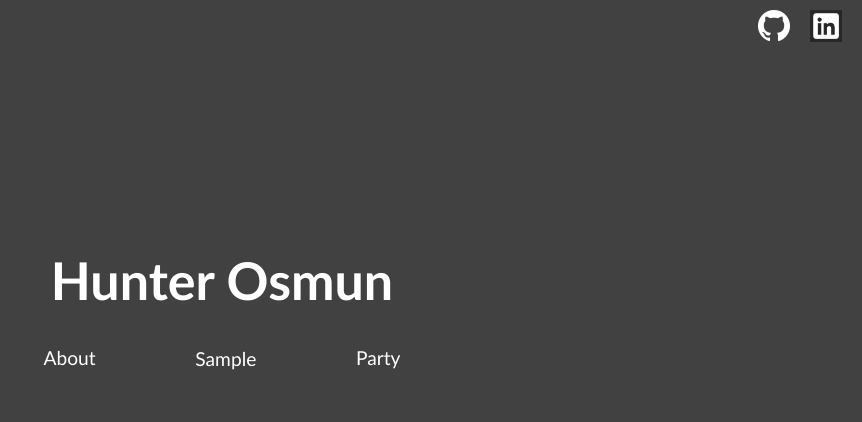
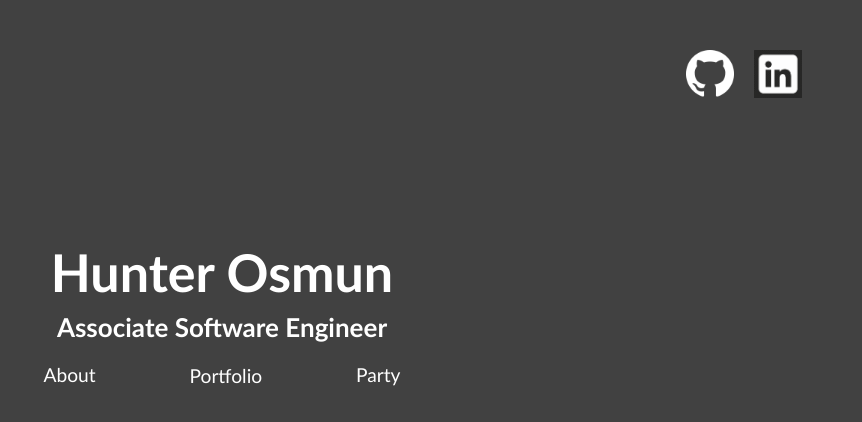
Before and after one commit to Hunterosmun/hunter-osmun, a React (Create React App) app: page / in a window 1280 px wide. Shown: the top 422 px of the page, without its empty margins (418-1280 px from the left). Built offline with nearby package versions, Linux system fonts and the light colour scheme.

Commit message:
improvements

```diff
--- a/public/index.html
+++ b/public/index.html
@@ -2,13 +2,10 @@
 <html lang="en">
   <head>
     <meta charset="utf-8" />
-    <link rel="icon" href="%PUBLIC_URL%/favicon.ico" />
+    <!-- <link rel="icon" href="%PUBLIC_URL%/favicon.ico" /> -->
     <meta name="viewport" content="width=device-width, initial-scale=1" />
     <meta name="theme-color" content="#000000" />
-    <meta
-      name="description"
-      content="Web site created using create-react-app"
-    />
+    <meta name="description" content="Web site for Hunter Osmun" />
     <link rel="apple-touch-icon" href="%PUBLIC_URL%/logo192.png" />
     <!--
       manifest.json provides metadata used when your web app is installed on a
@@ -24,7 +21,7 @@
       work correctly both with client-side routing and a non-root public URL.
       Learn how to configure a non-root public URL by running `npm run build`.
     -->
-    <title>React App</title>
+    <title>Hunter Osmun</title>
   </head>
   <body>
     <noscript>You need to enable JavaScript to run this app.</noscript>
--- a/src/pages/about.js
+++ b/src/pages/about.js
@@ -3,8 +3,6 @@ import { Link } from 'react-router-dom'
 import styled from 'styled-components'
 
 import * as Ui from '../ui'
-
-// Should I have stuff in here about where I'm from or contact info?
 
 export default function About () {
   return (
@@ -15,21 +13,20 @@ export default function About () {
             Home
           </Ui.Button>
         </Ui.ButtonWrap>
-        <h4>Mentorship with Dallin Osmun</h4>
+        <h4>Skills</h4>
         <ul>
           <li>Plain Javascript, HTML, CSS</li>
           <li>React, Node</li>
-          {/* <li>Training in what is actually used</li> */}
         </ul>
-        <h4>Internship at Kuali</h4>
+        <h4>Software Engineering Internship at Kuali</h4>
         <ul>
-          <li>Keeping dependencies up to date</li>
           <li>Working on new features (both front and back end)</li>
           <li>Helping report and fix bugs</li>
           <li>
             Participating in (and occasionally leading) weekly brown bag
             meetings
           </li>
+          <li>Keeping dependencies up to date</li>
         </ul>
         <h4>Contact</h4>
         Email: Hunter@Osmun.net
--- a/src/pages/main.js
+++ b/src/pages/main.js
@@ -18,31 +18,32 @@ export default function Main () {
           rel='noreferrer'
           style={{ 'margin-right': '20px' }}
         >
-          <img src={github} alt='Github' width={32} />
+          <img src={github} alt='Github' width={48} />
         </a>
         <a
           href='https://www.linkedin.com/in/hunter-osmun-1069b2230/'
           target='_blank'
           rel='noreferrer'
         >
-          <img src={linkedin} alt='Linkedin' width={32} />
+          <img src={linkedin} alt='Linkedin' width={48} />
         </a>
       </Ui.Floaty>
       <Ui.Spacer />
-      <h1>Hunter Osmun</h1>
+      <Ui.Title>Hunter Osmun</Ui.Title>
+      <Ui.Subtitle>Associate Software Engineer</Ui.Subtitle>
       <Ui.ButtonWrap>
         <Ui.Button as={Link} to='/about'>
           About
         </Ui.Button>
-        <Ui.Button onClick={() => setActive(!active)}>Sample</Ui.Button>
+        <Ui.Button onClick={() => setActive(!active)}>Portfolio</Ui.Button>
         {active && (
           <Ui.Popup>
             <Ui.Button as={Link} to='/conways'>
               Conways Game
             </Ui.Button>
-            <Ui.Button as={Link} to='/todo'>
+            {/* <Ui.Button as={Link} to='/todo'>
               Task Manager
-            </Ui.Button>
+            </Ui.Button> */}
           </Ui.Popup>
         )}
         <Ui.LinkButton
@@ -59,5 +60,19 @@ export default function Main () {
   )
 }
 
-// Need to make the sample button drop down to show multiple samples
-// RN it technically works, but I feel like I need a focus trap, cause clicking off it does nothing
+/*
+
+To do:
+Add more stuff to portfolio
+add rules tab to Conways game
+      // 1) Any live cell with fewer than two live neighbours dies, as if by underpopulation.
+      // 2) Any live cell with two or three live neighbours lives on to the next generation.
+      // 3) Any live cell with more than three live neighbours dies, as if by overpopulation.
+      // 4) Any dead cell with exactly three live neighbours becomes a live cell, as if by reproduction.
+Get To-Do app working (local storage or User)
+Change Favicon on title
+Add Elevator pitch to top of about page
+Add js exercism solutions to github
+Portfolio tab: need a focus trap (clicking off it needs to exit)
+
+*/
--- a/src/samples/conways-game/index.js
+++ b/src/samples/conways-game/index.js
@@ -66,15 +66,11 @@ export default function Conways () {
       if (wrap) {
         const _x = (x + numOfCols) % numOfCols
         const _y = (y + numOfRows) % numOfRows
-        // console.log({ x, y })
-        // console.log(board[_y * numOfCols + _x])
         return board[_y * numOfCols + _x]
       } else {
         if (x === -1 || y === -1 || x === numOfCols || y === numOfRows) {
           return false
         }
-        // console.log({ x, y })
-        // console.log(board[y * numOfCols + x])
         return board[y * numOfCols + x]
       }
     }
--- a/src/ui.js
+++ b/src/ui.js
@@ -63,15 +63,13 @@ export const Floaty = styled.div`
       ? css({ top: p.top })
       : p.bottom
         ? css({ bottom: p.bottom })
-        : css({ top: '10px' })}
-  /* top: ${p => (p.top ? p.top : 10)}px; */
+        : css({ top: '50px' })}
   ${p =>
     p.right
       ? css({ right: p.right })
       : p.left
         ? css({ left: p.left })
-        : css({ right: '20px' })}
-  /* right: ${p => (p.right ? p.right : 10)}px; */
+        : css({ right: '60px' })}
 `
 
 export const Popup = styled.div`
@@ -79,8 +77,6 @@ export const Popup = styled.div`
   top: 24px;
   left: 135px;
   width: 170px;
-  /* background-color: #525252; */
-  /* box-shadow: 0px 0px 10px white; */
   color: white;
   display: flex;
   flex-direction: column;
@@ -91,3 +87,12 @@ export const Popup = styled.div`
     padding-bottom: 16px;
   }
 `
+
+export const Title = styled.h1`
+  margin-bottom: 8px;
+`
+
+export const Subtitle = styled.h4`
+  margin-top: 0px;
+  margin-bottom: 20px;
+`
```
